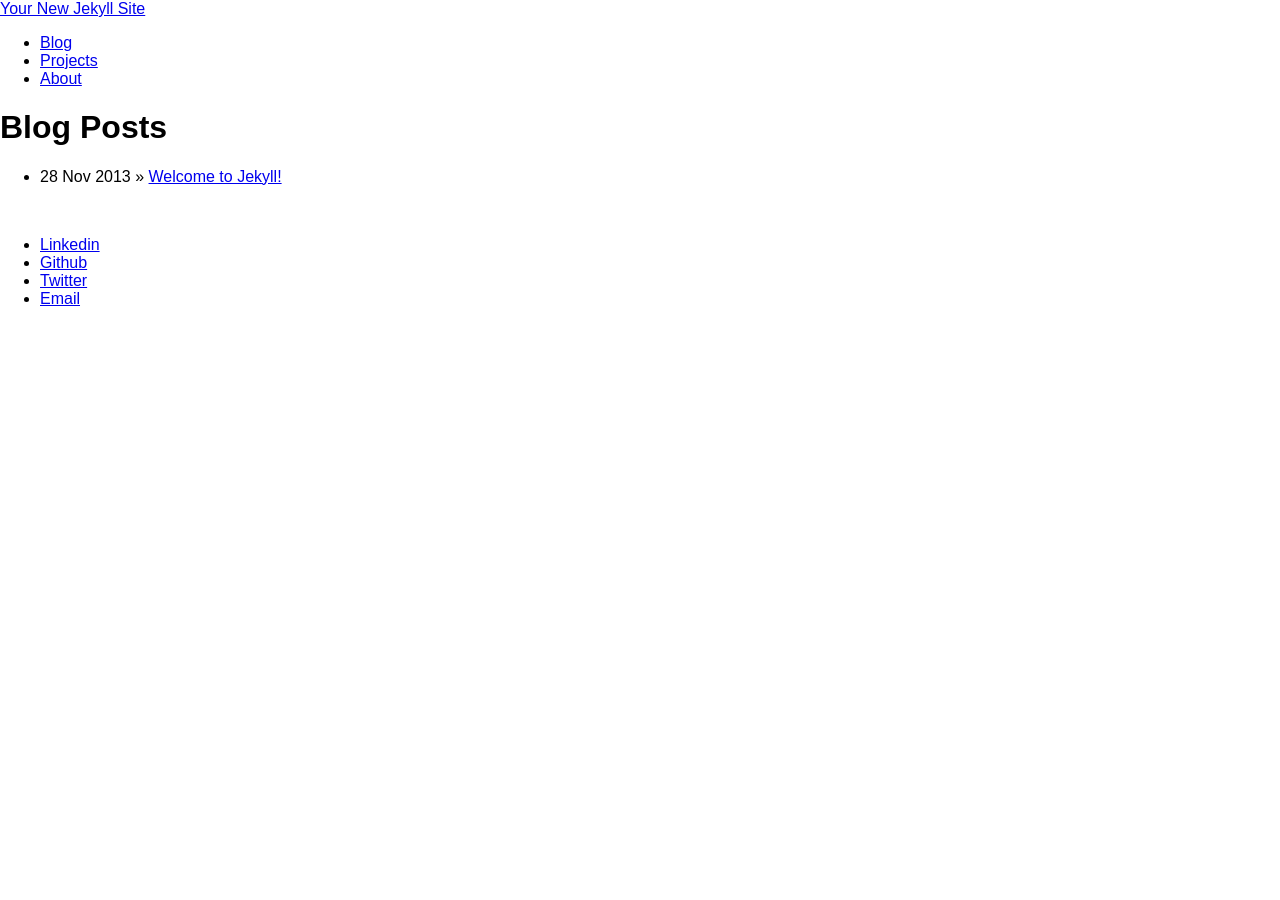
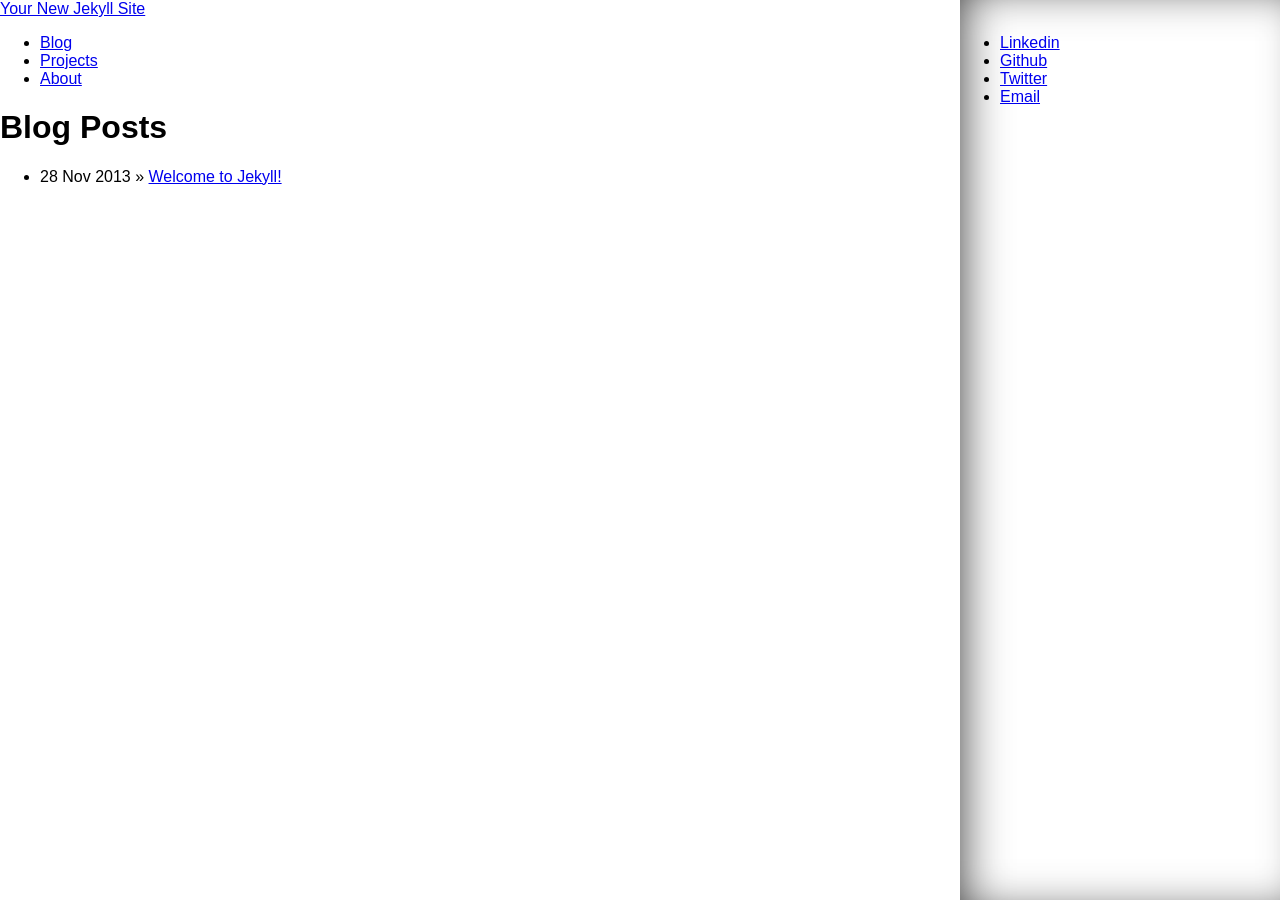
Before and after one commit to brunops/brunops.github.io, a Jekyll site: the page built from index.html, in a window 1280 px wide. Built offline with Jekyll 4.4.1, drawn with Linux system fonts in a browser that asks for light colours; Markdown is read by kramdown in place of the engine named in the settings.

Commit message:
Position main container and sidebar accordingly
* Main container takes 75% of screen
* Sidebar takes 25% of screen

```diff
--- a/css/main.css
+++ b/css/main.css
@@ -3,9 +3,23 @@
 /* Main Container
 /*
 /*****************************************************************************/
+.container {
+  width: 75%;
+  display: inline-block;
+}
 
 /*****************************************************************************/
 /*
 /* Sidebar
 /*
 /*****************************************************************************/
+
+.sidebar {
+  position: fixed;
+  top: 0;
+  right: 0;
+  width: 25%;
+  height: 100%;
+  display: inline-block;
+  box-shadow: inset 1em 0 3em -1em rgba(0,0,0,.8);
+}
```
